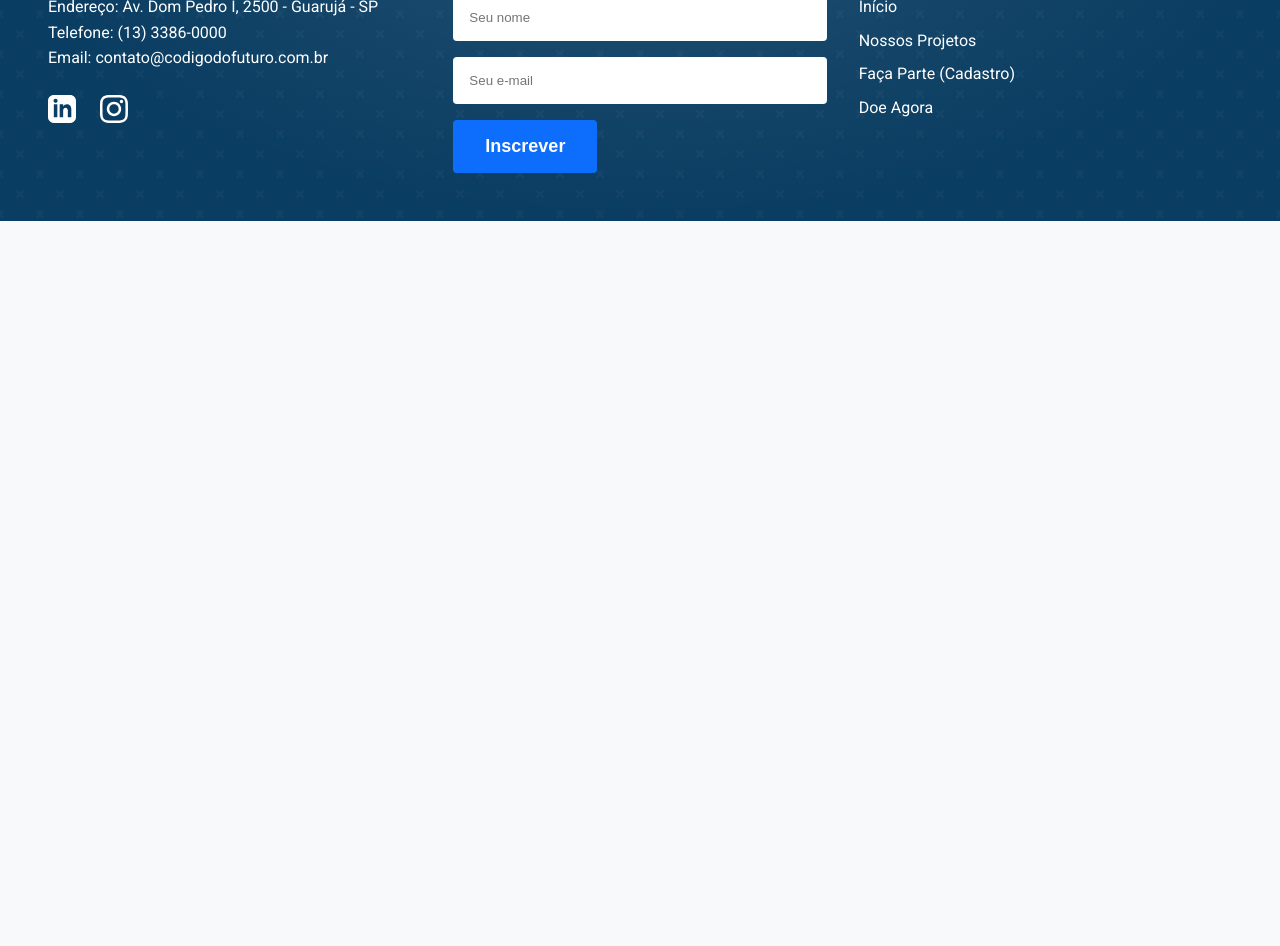
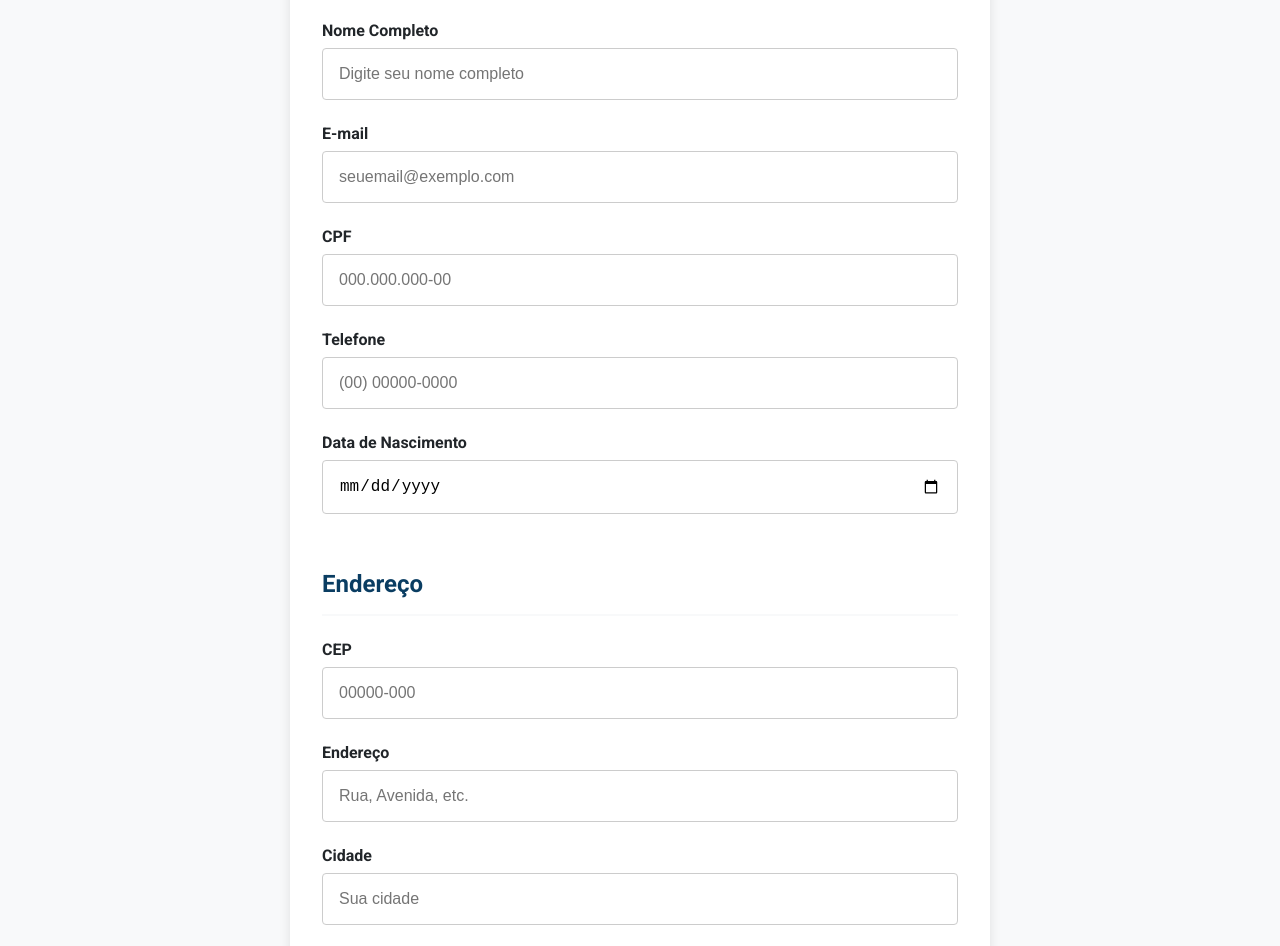
Before and after one commit to danfelixx11/Frontend-Faculdade, a plain HTML site: page cadastro.html in a window 1280 px wide. Shown: the part 389-1335 px from the top of the page. Before the commit the page ends 800 px from the top, so only its background shows below. Drawn offline with Linux system fonts and the light colour scheme.

Commit message:
feat(cadastro): Implementa a estrutura e o estilo da página de cadastro

```diff
--- a/cadastro.html
+++ b/cadastro.html
@@ -27,15 +27,73 @@
       </nav>
     </header>
     <main>
-      <section class="secao">
-        <h2>Faça Parte</h2>
-        <p>
-          Um título grande e um parágrafo explicando o propósito do cadastro.
-        </p>
-      </section>
-      <form action="">Formulário</form>
-      <fieldset></fieldset>
-    </main>
+  <section class="secao">
+    <h2>Faça Parte da Mudança</h2>
+    <p>
+      Preencha o formulário abaixo para se cadastrar como voluntário ou para
+      receber mais informações sobre como apoiar nossos projetos.
+    </p>
+  </section>
+
+  <section class="secao-formulario">
+    <form class="formulario-cadastro">
+      <fieldset>
+        <legend>Dados Pessoais</legend>
+
+        <div class="campo-formulario">
+          <label for="nome">Nome Completo</label>
+          <input type="text" id="nome" name="nome" placeholder="Digite seu nome completo" required />
+        </div>
+
+        <div class="campo-formulario">
+          <label for="email">E-mail</label>
+          <input type="email" id="email" name="email" placeholder="seuemail@exemplo.com" required />
+        </div>
+
+        <div class="campo-formulario">
+          <label for="cpf">CPF</label>
+          <input type="text" id="cpf" name="cpf" placeholder="000.000.000-00" required />
+        </div>
+
+        <div class="campo-formulario">
+          <label for="telefone">Telefone</label>
+          <input type="tel" id="telefone" name="telefone" placeholder="(00) 00000-0000" required />
+        </div>
+
+        <div class="campo-formulario">
+          <label for="nascimento">Data de Nascimento</label>
+          <input type="date" id="nascimento" name="nascimento" required />
+        </div>
+      </fieldset>
+
+      <fieldset>
+        <legend>Endereço</legend>
+
+        <div class="campo-formulario">
+          <label for="cep">CEP</label>
+          <input type="text" id="cep" name="cep" placeholder="00000-000" required />
+        </div>
+
+        <div class="campo-formulario">
+          <label for="endereco">Endereço</label>
+          <input type="text" id="endereco" name="endereco" placeholder="Rua, Avenida, etc." required />
+        </div>
+
+        <div class="campo-formulario">
+          <label for="cidade">Cidade</label>
+          <input type="text" id="cidade" name="cidade" placeholder="Sua cidade" required />
+        </div>
+
+        <div class="campo-formulario">
+          <label for="estado">Estado</label>
+          <input type="text" id="estado" name="estado" placeholder="Seu estado" required />
+        </div>
+      </fieldset>
+
+      <button type="submit" class="btn-principal">Enviar Cadastro</button>
+    </form>
+  </section>
+</main>
     <footer>
   <address>
     <h2>Contato</h2>
--- a/css/style.css
+++ b/css/style.css
@@ -326,3 +326,62 @@ footer .links-rapidos a:hover, footer .redes-sociais a:hover { opacity: 0.7; }
   background-size: cover;
   background-position: center;
 }
+
+/* ============================================= */
+/* PÁGINA DE CADASTRO - FORMULÁRIO               */
+/* ============================================= */
+
+.secao-formulario {
+  padding: var(--espacamento-xl);
+}
+
+.formulario-cadastro {
+  max-width: 700px;
+  margin: 0 auto;
+  background-color: #ffffff;
+  padding: var(--espacamento-l);
+  border-radius: 8px;
+  box-shadow: 0 4px 12px rgba(0, 0, 0, 0.1);
+}
+
+.formulario-cadastro fieldset {
+  border: none;
+  margin-bottom: var(--espacamento-l);
+}
+
+.formulario-cadastro legend {
+  font-size: var(--tamanho-titulo-3);
+  font-weight: bold;
+  color: var(--cor-primaria);
+  margin-bottom: var(--espacamento-m);
+  width: 100%;
+  padding-bottom: var(--espacamento-s);
+  border-bottom: 2px solid var(--cor-fundo);
+}
+
+.campo-formulario {
+  margin-bottom: var(--espacamento-m);
+  text-align: left;
+}
+
+.campo-formulario label {
+  display: block;
+  margin-bottom: var(--espacamento-xs);
+  font-weight: bold;
+}
+
+.campo-formulario input {
+  width: 100%;
+  padding: var(--espacamento-s);
+  border: 1px solid #ccc;
+  border-radius: 4px;
+  font-size: var(--tamanho-texto-normal);
+  transition: border-color 0.3s ease, box-shadow 0.3s ease;
+}
+
+/* Feedback visual quando o campo está em foco (clicado) */
+.campo-formulario input:focus {
+  outline: none;
+  border-color: var(--cor-acento);
+  box-shadow: 0 0 0 3px rgba(27, 156, 252, 0.25);
+}
```
